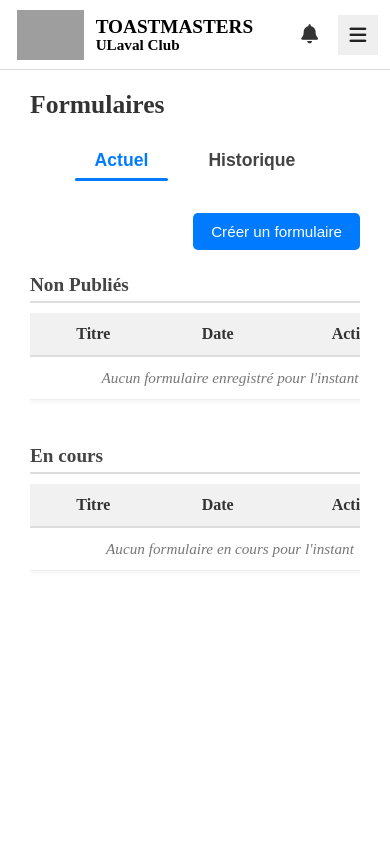
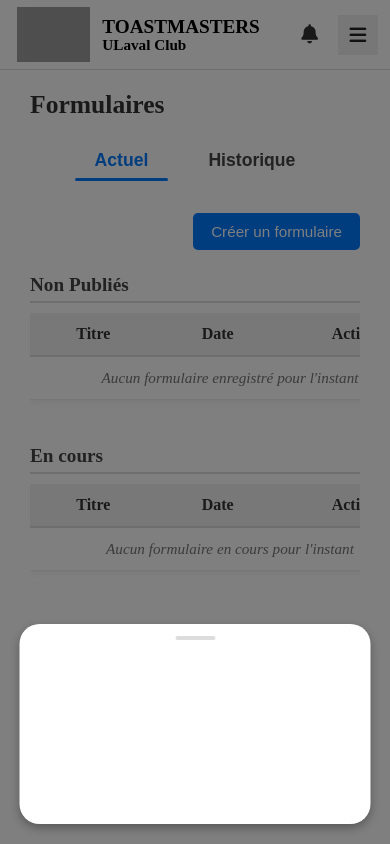
Before and after one commit to wiseley404/ToastmastersFSA-app, a Django app: page /forms/ in a window 390 px wide. Run offline with Django 5.2, Linux system fonts and the light colour scheme; the visitor is signed in with stand-in values (Sample User, id 1); data that the repository does not hold is empty; parts of the project's set-up code (start-up, migrations or seed data) failed here and were passed over; grey boxes are pictures that could not be loaded.

Commit message:
Update styles for logo and popup; enhance sidebar layout

```diff
--- a/ToastmastersFSA/static/css/navbar_login.css
+++ b/ToastmastersFSA/static/css/navbar_login.css
@@ -14,7 +14,7 @@
 }
 
 .logo-img {
-  height: 67px;
+  height: 70px;
   width: auto;
   max-width: 200px;
 }
@@ -38,7 +38,7 @@
 
 @media (max-width: 767px) {
   .logo-img {
-    height: 40px;
+    height: 55px;
     max-width: 140px;
   }
 
@@ -83,11 +83,6 @@
     display: flex;
     align-items: center;
     gap: 1rem;
-}
-
-
-.logo-img {
-    height: 50px; width: auto; display: block;
 }
 
 
--- a/ToastmastersFSA/static/css/popup.css
+++ b/ToastmastersFSA/static/css/popup.css
@@ -1,13 +1,87 @@
+/*.popup-overlay {
+  display: none;
+  position: fixed;
+  top: 0; left: 0;
+  width: 100%; height: 100%;
+  background: rgba(0,0,0,0.5);
+  justify-content: center; align-items: center;
+  z-index: 1300;
+}
+.popup-content {
+  position: relative;
+  background: white;
+  padding: 20px;
+  border-radius: 12px;
+  min-width: 300px;
+  max-width: 500px;
+  box-shadow: 0 4px 10px rgba(0,0,0,0.3);
+}
+
+
+.popup-close {
+  position: absolute;
+  top: 15px;
+  right: 15px;
+  font-size: 16px;
+  cursor: pointer;
+  width: 20px;
+  height: 20px;
+  border-radius: 50%;
+  display: flex;
+  align-items: center;
+  justify-content: center;
+  color: #000;
+  transition: all 0.2s ease;
+  z-index: 1302;
+  border: 1px solid #000;
+}
+
+
+@media (max-width: 767px) {
+  .popup-overlay {
+    justify-content: flex-end !important;
+    align-items: flex-end !important;
+    padding: 0 16px 0 16px !important;
+  }
+
+  .popup-content {
+    width: 100% !important;
+    min-width: auto !important;
+    max-width: none !important;
+    max-height: 80vh !important;
+    border-radius: 20px 20px 0 0 !important;
+    margin: 0 !important;
+    overflow-y: auto !important;
+    max-width: 420px !important;
+  }
+
+  .popup-content::before {
+    content: '';
+    position: absolute;
+    top: 12px;
+    left: 50%;
+    transform: translateX(-50%);
+    height: 4px;
+    width: 40px;
+    background: #ddd;
+    border-radius: 2px;
+    z-index: 10;
+  }
+}*/
+/* DESKTOP INCHANGÉ */
 .popup-overlay {
   display: none;
   position: fixed;
   top: 0; left: 0;
   width: 100%; height: 100%;
   background: rgba(0,0,0,0.5);
-  justify-content: center; align-items: center;
-  z-index: 9999;
+  justify-content: center;
+  align-items: center;
+  z-index: 1300;
 }
+
 .popup-content {
+  position: relative;
   background: white;
   padding: 20px;
   border-radius: 12px;
@@ -16,7 +90,72 @@
   box-shadow: 0 4px 10px rgba(0,0,0,0.3);
 }
 .popup-close {
-  float: right;
-  font-size: 24px;
+  position: absolute;
+  top: 15px;
+  right: 15px;
+  font-size: 16px;
   cursor: pointer;
+  width: 20px;
+  height: 20px;
+  background: #ddd;
+  border-radius: 50%;
+  display: flex;
+  align-items: center;
+  justify-content: center;
+  color: #000;
+  transition: all 0.2s ease;
+  z-index: 1302;
+  border: 1px solid #000;
 }
+
+@media (max-width: 767px) {
+  .popup-overlay {
+    position: fixed !important;
+    top: 0 !important;
+    left: 0 !important;
+    width: 100vw !important;
+    height: 100vh !important;
+    background: rgba(0,0,0,0.5);
+    display: flex !important;
+    justify-content: center !important;
+    align-items: flex-end !important;
+    padding-bottom: env(safe-area-inset-bottom) !important;
+    z-index: 1300 !important;
+  }
+
+  .popup-content {
+    position: fixed !important;
+    left: 50% !important;
+    bottom: 20px !important;
+    transform: translateX(-50%) !important;
+    width: 90vw !important;
+    max-width: 420px !important;
+    max-height: 80vh !important;
+    height: auto !important;
+    min-height: 200px;
+    border-radius: 20px !important;
+    margin: 0 !important;
+    overflow-y: auto !important;
+    -webkit-overflow-scrolling: touch;
+    scrollbar-width: none;
+    -ms-overflow-style: none;
+    box-sizing: border-box !important;
+  }
+
+  .popup-content::-webkit-scrollbar { display: none; }
+
+  .popup-content::before {
+    content: '';
+    position: absolute;
+    top: 12px;
+    left: 50%;
+    transform: translateX(-50%);
+    height: 4px;
+    width: 40px;
+    background: #ddd;
+    border-radius: 2px;
+    z-index: 10;
+  }
+
+  .popup-close { display: none !important; }
+}
--- a/ToastmastersFSA/static/css/sidebar_login.css
+++ b/ToastmastersFSA/static/css/sidebar_login.css
@@ -8,7 +8,7 @@ layout {
   position: fixed;
   top: 0; left: 0;
   height: 100%;
-  width: 230px;
+  /*width: 230px; */
   background: #f8f8f8;
   border-right: 1px solid #ddd;
   transition: width 0.3s ease, transform 0.3s ease;
--- a/ToastmastersFSA/static/js/popup.js
+++ b/ToastmastersFSA/static/js/popup.js
@@ -2,6 +2,20 @@ function openPopup(htmlContent) {
   document.getElementById("popup-body").innerHTML = htmlContent;
   document.getElementById("popup").style.display = "flex";
 }
+
 function closePopup() {
   document.getElementById("popup").style.display = "none";
 }
+
+document.addEventListener('DOMContentLoaded', () => {
+  const popupOverlay = document.querySelector('.popup-overlay');
+
+  if (popupOverlay) {
+    popupOverlay.addEventListener('click', (e) => {
+
+      if (window.innerWidth <= 767 && e.target === popupOverlay) {
+        closePopup();
+      }
+    });
+  }
+});
--- a/ToastmastersFSA/templates/base_login.html
+++ b/ToastmastersFSA/templates/base_login.html
@@ -9,7 +9,7 @@
         <link rel="stylesheet" href="{% static 'members/css/style.css' %}?v=7">
         <link rel="stylesheet" href="{% static 'css/table.css' %}?v=2">
         <link rel="stylesheet" href="{% static 'css/navbar_login.css' %}?v=4">
-        <link rel="stylesheet" href="{% static 'css/popup.css' %}?v=2">
+        <link rel="stylesheet" href="{% static 'css/popup.css' %}?v=4">
         <link rel="stylesheet" href="{% static 'css/switch_button.css' %}?v=2">
         <link rel="stylesheet" href="{% static 'css/sidebar_login.css' %}?v=7">
         <link rel="stylesheet" href="https://cdnjs.cloudflare.com/ajax/libs/font-awesome/6.4.0/css/all.min.css">
```
